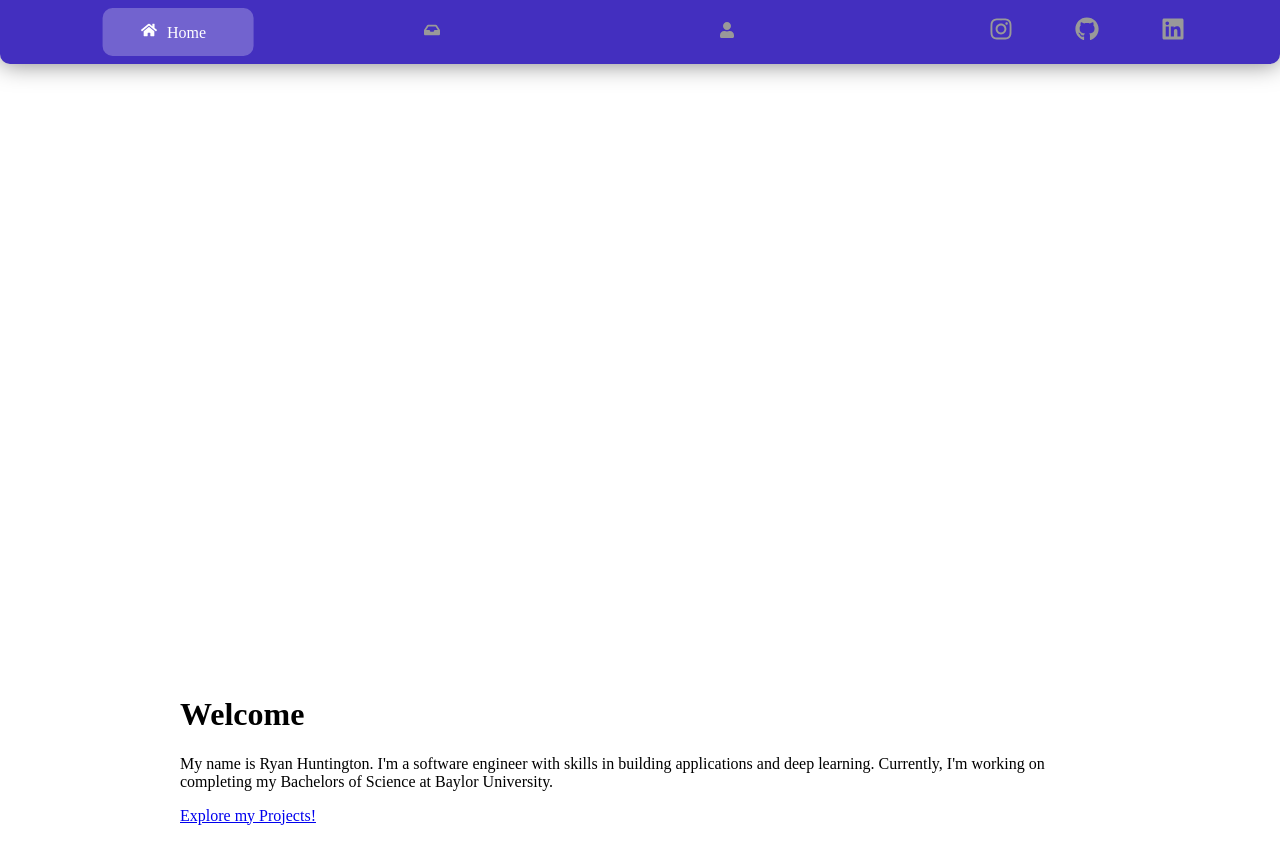
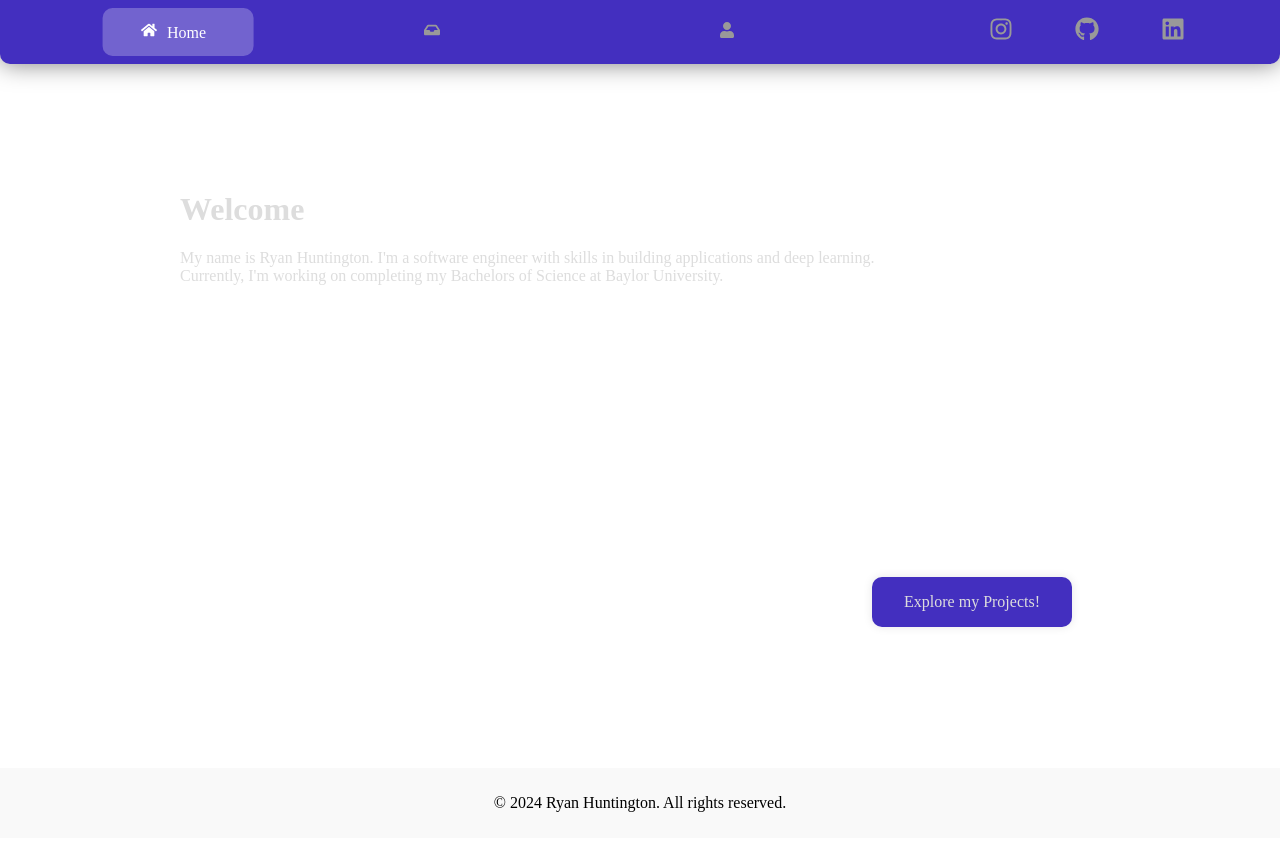
Before and after one commit to ryan-huntington/ryan-huntington.github.io, a React (Create React App) app: page / in a window 1280 px wide. Shown: the top 864 px of the page. After the commit the page ends 838 px from the top, so only its background shows below. Built offline with nearby package versions, Linux system fonts and the light colour scheme.

Commit message:
Styled home page

```diff
--- a/src/pages/AboutMe.js
+++ b/src/pages/AboutMe.js
@@ -46,13 +46,13 @@
           <span className='contact-icon'>
             <IoIosMail />
           </span>
-          <a href='mailto:ryanhuntington12@gmail.com' title="email" className='info-text'>ryanhuntington12@gmail.com</a>
+          <a href='mailto:ryanhuntington12@gmail.com' className='info-text'>ryanhuntington12@gmail.com</a>
         </div>
         <div className='contact-info'>
           <span className='contact-icon'>
             <IoIosCall />
           </span>
-          <a href='tel:+17605329830' title="phone number" className='info-text'>+1 (760) 532-9830</a>
+          <a href='tel:+17605329830' className='info-text'>+1 (760) 532-9830</a>
         </div>
       </div>
 
--- a/src/pages/Home.js
+++ b/src/pages/Home.js
@@ -6,11 +6,11 @@
 function Home() {
   return (
     <div>
-      <svg id="svg-background" className="background" viewBox="0 0 1920 880">
+      <svg id="svg-background" className="background" viewBox="0 0 1920 880" preserveAspectRatio='none'>
         <g>
           <linearGradient id="svg-gradient" x1="0" x2="1" y1="0" y2="0">
-            <stop stop-color="#4658ac" offset="0"></stop>
-            <stop stop-color="#e7008a" offset="1"></stop>
+            <stop stopColor="#4658ac" offset="0"></stop>
+            <stop stopColor="#e7008a" offset="1"></stop>
           </linearGradient>
           <path d="" fill="url(#svg-gradient)" opacity=".4">
             <animate
@@ -55,14 +55,19 @@
         </g>
       </svg>
       <div className='page'>
+        {/* <div className='welcome-page'>
 
-        <h1>Welcome</h1>
-        <p>My name is Ryan Huntington. I'm a software engineer with skills in building applications
-          and deep learning. Currently, I'm working on completing my Bachelors of Science at Baylor University.
-        </p>
+        </div> */}
+        <div className='welcome-text' >
+          <h1>Welcome</h1>
+          <p>My name is Ryan Huntington. I'm a software engineer with skills in building applications
+            and deep learning. Currently, I'm working on completing my Bachelors of Science at Baylor University.
+          </p>
+        </div>
         <div className='projects-button'>
           <Link to="/projects">Explore my Projects!</Link>
         </div>
+
       </div>
     </div>
 
--- a/src/pages/styles.css
+++ b/src/pages/styles.css
@@ -1,5 +1,8 @@
 * {
     box-sizing: border-box;
+    /* border-color: RED;
+    border-style: solid;
+    border-width: 1px; */
 }
 
 body {
@@ -184,4 +187,51 @@
 
 /* <!-- Home page --> */
 
-.background {}
+.background {
+    position: absolute;
+    top: 0;
+    left: 0;
+    height: 100vh;
+    width: 100%;
+    z-index: -1;
+}
+
+
+.welcome-page {
+    display: flex;
+    flex-direction: column;
+    justify-content: space-around;
+    min-height: 100%;
+}
+
+.welcome-text {
+    position: absolute;
+    top: 15%;
+    width: 75%;
+    color: #dddddd;
+}
+
+.projects-button {
+    position: absolute;
+    bottom: 20%;
+    right: 5%;
+
+    background-color: #432fbf;
+    padding: 1rem;
+    border-radius: 10px;
+    box-shadow: 0px 0px 10px rgba(0, 0, 0, 0.1);
+    transition: transform 250ms;
+}
+
+.projects-button a {
+    color: #dddddd;
+    text-decoration: none;
+    padding: 1rem;
+}
+
+.projects-button:hover {
+    cursor: pointer;
+    transform: translateY(-2px);
+    color: #fff;
+    background-color: #7263CF;
+}
```
Also changed, not shown: 1 other file (tests, documents, lock files or other folders).
